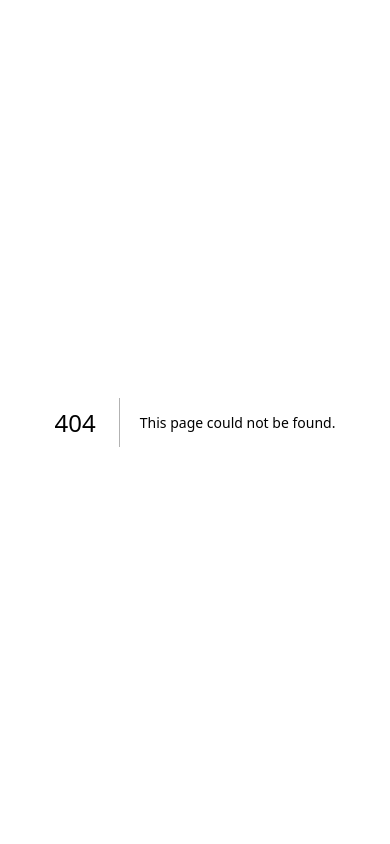
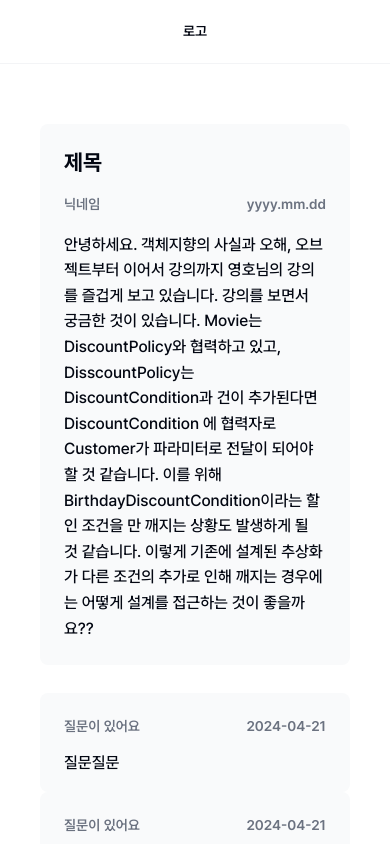
Before and after one commit to mung96/gongkademy_front, a Next.js app: page /community/QUESTION/1 in a window 390 px wide. Before the commit this address had no page. Built offline with nearby package versions, Linux system fonts and the light colour scheme.

Commit message:
Feat: 게시글 상세 페이지 구현 (#10)
* feat: 게시글 상세 페이지 라우터 추가

* design: 글 상세 페이지 반응형 구현

```diff
--- /dev/null
+++ b/src/api/requester.ts
@@ -0,0 +1,55 @@
+import axios, { AxiosInstance, AxiosRequestConfig, InternalAxiosRequestConfig, isAxiosError } from 'axios';
+// import { getAccessToken } from '@/main/services/helper/member/member.ts';
+export const SERVER_BASE_URL = process.env.NEXT_PUBLIC_SERVER_BASE_URL;
+
+export const apiRequester: AxiosInstance = axios.create({
+  baseURL: SERVER_BASE_URL,
+  timeout: 5000,
+});
+
+//기본 설정 넣고, header만 설정하는 로직이네
+const setRequestDefaultHeader = (requestConfig: AxiosRequestConfig) => {
+  const config = requestConfig;
+  config.headers = {
+    ...config.headers,
+    'Content-Type': 'application/json;charset=utf-8',
+  };
+  return config as InternalAxiosRequestConfig;
+};
+const setRequestAuthorizationHeader = (requestConfig: AxiosRequestConfig) => {
+  const config = requestConfig;
+  config.headers = {
+    ...config.headers,
+  };
+  return config as InternalAxiosRequestConfig;
+};
+
+apiRequester.interceptors.request.use((request) => {
+  setRequestDefaultHeader(request);
+  setRequestAuthorizationHeader(request);
+  return request;
+});
+
+apiRequester.interceptors.response.use(
+  (response) => {
+    // 응답 데이터를 그대로 반환
+    return response;
+  },
+  (error) => {
+    if (isAxiosError(error)) {
+      console.group(
+        '에러다.----------------------------------------------------------------------------------------------------------------------------------------',
+      );
+      console.log('요청 url: ' + error.request._url);
+      console.log(error);
+      console.log(error.response?.data);
+      console.log('요청 header: ' + error.config?.headers);
+      // console.log(error.request);
+      console.log(
+        '에러끝.----------------------------------------------------------------------------------------------------------------------------------------',
+      );
+      console.groupEnd();
+    }
+    return Promise.reject(error);
+  },
+);
--- /dev/null
+++ b/src/app/(with-header)/community/[boardCategory]/[boardId]/page.tsx
@@ -0,0 +1,74 @@
+'use client';
+import { BoardCategory } from '@/board/BoardItem';
+
+const commentList = [
+  {
+    id: '1',
+    nickname: '질문이 있어요',
+    content: '질문질문',
+    date: '2024-04-21',
+  },
+  {
+    id: '2',
+    nickname: '질문이 있어요',
+    content: '질문질문',
+    date: '2024-04-21',
+  },
+  {
+    id: '3',
+    nickname: '질문이 있어요',
+    content: '질문질문',
+    date: '2024-04-21',
+  },
+  {
+    id: '4',
+    nickname: '질문이 있어요',
+    content: '질문질문',
+    date: '2024-04-21',
+  },
+  {
+    id: '5',
+    nickname: '질문이 있어요',
+    content: '질문질문',
+    date: '2024-04-21',
+  },
+];
+export default function Page() {
+  return (
+    <main className={'flex flex-col items-center px-4 pb-[72px] pt-9 tablet:px-6  tablet:pt-12 desktop:pt-16'}>
+      <div className={'flex  flex-col items-center  gap-7    p-6 tablet:max-w-[720px] desktop:max-w-[816px]'}>
+        <div
+          className={
+            'flex flex-col gap-4 rounded-lg   bg-neutral-gray-50 p-6 tablet:max-w-[720px] desktop:max-w-[816px]'
+          }
+        >
+          <h1 className={'subtitle1 text-neutral-gray-950'}>제목</h1>
+          <div className={'flex justify-between'}>
+            <p className={'body2 text-neutral-gray-500'}>닉네임</p>
+            <p className={'body2 text-neutral-gray-500'}>yyyy.mm.dd</p>
+          </div>
+
+          <p className={'body1 text-neutral-gray-950'}>
+            안녕하세요. 객체지향의 사실과 오해, 오브젝트부터 이어서 강의까지 영호님의 강의를 즐겁게 보고 있습니다.
+            강의를 보면서 궁금한 것이 있습니다. Movie는 DiscountPolicy와 협력하고 있고, DisscountPolicy는
+            DiscountCondition과 건이 추가된다면 DiscountCondition 에 협력자로 Customer가 파라미터로 전달이 되어야할 것
+            같습니다. 이를 위해 BirthdayDiscountCondition이라는 할인 조건을 만 깨지는 상황도 발생하게 될 것 같습니다.
+            이렇게 기존에 설계된 추상화가 다른 조건의 추가로 인해 깨지는 경우에는 어떻게 설계를 접근하는 것이 좋을까요??
+          </p>
+        </div>
+
+        <div className={'flex w-full flex-col'}>
+          {commentList.map((comment) => (
+            <div className={'flex flex-col gap-3 rounded-lg bg-neutral-gray-50 px-6 pb-4 pt-[22px]'} key={comment.id}>
+              <div className={'flex justify-between'}>
+                <p className={'body2 text-neutral-gray-500'}>{comment.nickname}</p>
+                <p className={'body2 text-neutral-gray-500'}>{comment.date}</p>
+              </div>
+              <p className={'body1 text-neutral-gray-950'}>{comment.content}</p>
+            </div>
+          ))}
+        </div>
+      </div>
+    </main>
+  );
+}
--- a/src/app/(with-header)/community/[category]/page.tsx
+++ b/src/app/(with-header)/community/[boardCategory]/page.tsx
@@ -9,34 +9,21 @@ import { useState } from 'react';
 import MagnifierIcon from '@/app/assets/svg/MagnifierIcon.svg';
 import Button from '@/components/Button';
 import PencilIcon from '@/app/assets/svg/PencilIcon.svg';
-import { boardList } from '@/app/(with-header)/courses/[id]/page';
-import Pagination from '@/components/Pagination';
-('use client');
-
-import BoardItem, { BoardCategory } from '@/board/BoardItem';
-import Input from '@/components/Input';
-import ListItem from '@/components/ListItem';
-import { PATH } from '@/constants/path';
-import Link from 'next/link';
-import { useState } from 'react';
-import MagnifierIcon from '@/app/assets/svg/MagnifierIcon.svg';
-import Button from '@/components/Button';
-import PencilIcon from '@/app/assets/svg/PencilIcon.svg';
-import { boardList } from '@/app/(with-header)/courses/[id]/page';
+import { boardList } from '@/app/(with-header)/courses/[courseId]/page';
 import Pagination from '@/components/Pagination';
 
-export default function Page({ params }: { params: { category: BoardCategory } }) {
-  const { category } = params;
+export default function Page({ params }: { params: { boardCategory: BoardCategory } }) {
+  const { boardCategory } = params;
   const [search, setSearch] = useState('');
 
   return (
     <main className="flex flex-col items-center gap-4 px-4 pb-[72px] pt-9 tablet:flex-row tablet:items-start tablet:justify-center tablet:px-6 tablet:pt-12 desktop:pt-16">
       <nav className="flex tablet:w-[168px] tablet:flex-col tablet:gap-3 desktop:w-[192px]">
         <Link href={PATH.COMMUNITY(BoardCategory.WORRY)}>
-          <ListItem label={'고민'} isSelect={category === BoardCategory.WORRY} textAlign="left" />
+          <ListItem label={'고민'} isSelect={boardCategory === BoardCategory.WORRY} textAlign="left" />
         </Link>
         <Link href={PATH.COMMUNITY(BoardCategory.QUESTION)}>
-          <ListItem label={'질문'} isSelect={category === BoardCategory.QUESTION} textAlign="left" />
+          <ListItem label={'질문'} isSelect={boardCategory === BoardCategory.QUESTION} textAlign="left" />
         </Link>
       </nav>
       <div className="flex w-full flex-col gap-3  tablet:max-w-[536px] desktop:max-w-[1024px]">
@@ -48,7 +35,7 @@ export default function Page({ params }: { params: { category: BoardCategory } }
             onChange={(e) => setSearch(e.target.value)}
             icon={<MagnifierIcon />}
           />
-          <Link href={PATH.COMMUNITY_WRITE(category)}>
+          <Link href={PATH.COMMUNITY_WRITE(boardCategory)}>
             <Button icon={<PencilIcon />} onClick={() => console.log('글쓰기 클릭')}>
               글쓰기
             </Button>
@@ -57,6 +44,7 @@ export default function Page({ params }: { params: { category: BoardCategory } }
         <div className="flex w-full flex-col items-center gap-4">
           <ul className="w-full">
             {boardList.map((board) => (
+              <Link href={PATH.COMMUNITY_DETAIL(boardCategory, Number(board.id))} key={board.id}>
                 <BoardItem
                   title={board.title}
                   content={board.content}
@@ -65,8 +53,8 @@ export default function Page({ params }: { params: { category: BoardCategory } }
                   commentCount={board.commentCount}
                   courseTitle={board.courseTitle}
                   lectureTitle={board.lectureTitle}
-                key={board.id}
                 />
+              </Link>
             ))}
           </ul>
           <Pagination totalPage={38} limit={20} buttonPerPage={5} />
--- a/src/app/lecture/[id]/page.tsx
+++ b/src/app/lecture/[id]/page.tsx
@@ -8,7 +8,7 @@ import PencilIcon from '@/app/assets/svg/PencilIcon.svg';
 import Input from '@/components/Input';
 import { useState } from 'react';
 import BoardItem from '@/board/BoardItem';
-import { boardList } from '@/app/(with-header)/courses/[id]/page';
+import { boardList } from '@/app/(with-header)/courses/[courseId]/page';
 import YouTube from 'react-youtube';
 import PlayerSidebar from '@/course/PlayerSidebar';
 
--- /dev/null
+++ b/src/constants/api.ts
@@ -0,0 +1,3 @@
+export const END_POINT = {
+  NAVER_LOGIN: '/oauth2/authorization/naver',
+} as const;
--- a/src/constants/path.ts
+++ b/src/constants/path.ts
@@ -1,4 +1,5 @@
 import { BoardCategory } from './../board/BoardItem';
+
 export const PATH = {
   HOME: '/',
   COURSES: '/courses',
@@ -6,6 +7,7 @@ export const PATH = {
   LECTURE: (lectureId: string) => `/lecture/${lectureId}`,
 
   COMMUNITY: (boardCategory: BoardCategory) => `/community/${boardCategory}`,
+  COMMUNITY_DETAIL: (boardCategory: BoardCategory, boardId: number) => `/community/${boardCategory}/${boardId}`,
   COMMUNITY_WRITE: (boardCategory: BoardCategory) => `/community/write?category=${boardCategory}`,
   MYPAGE: '/mypage',
 } as const;
```
Also changed, not shown: src/app/(with-header)/courses/[courseId]/page.tsx (renamed from src/app/(with-header)/courses/[id]/page.tsx), 1 other file (tests, documents, lock files or other folders). Lines whose indentation alone changed are shown as unchanged.
